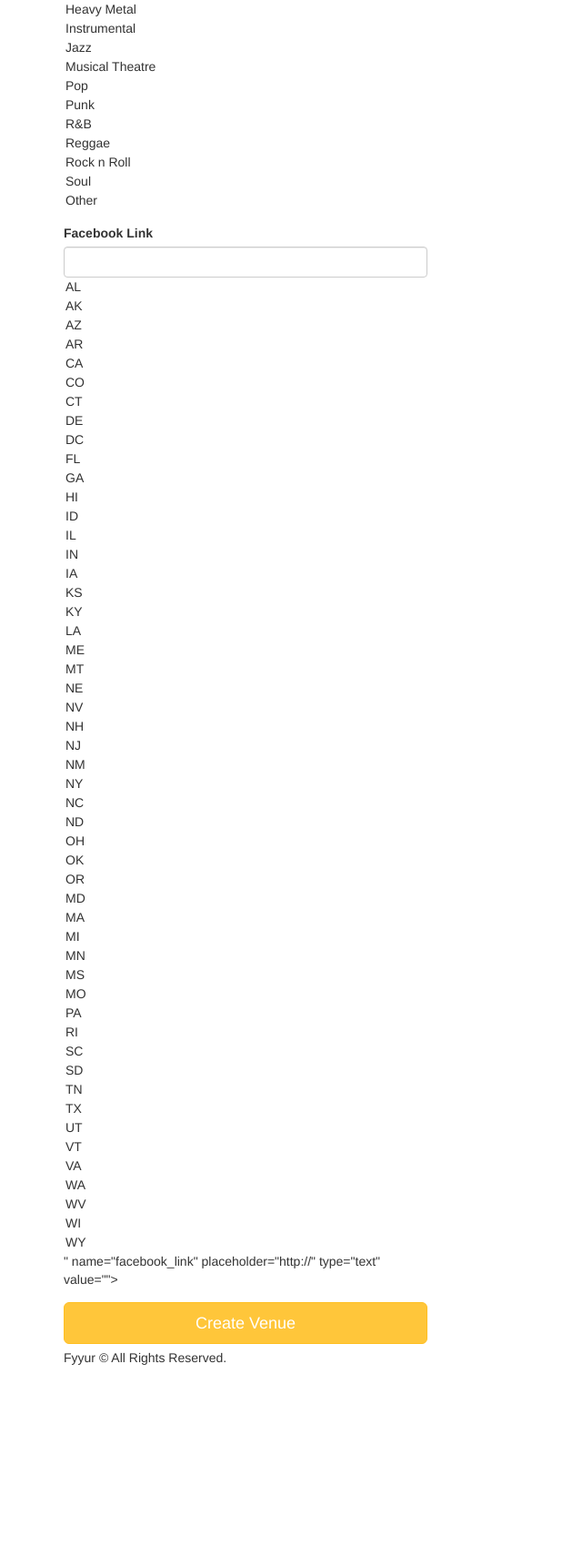
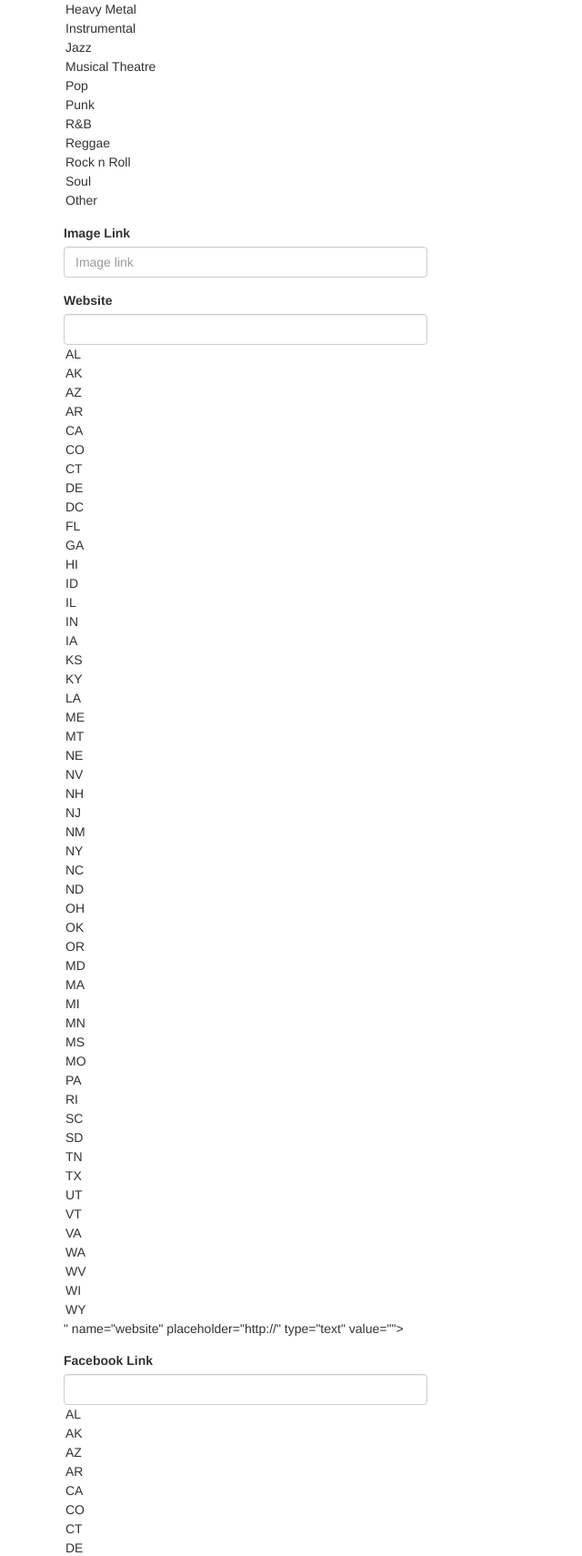
Before and after one commit to arthurarty/fyyur, a Flask app: page /artists/create in a window 1280 px wide. Shown: the part 625-2335 px from the top of the page at 91% size, without its empty margins (0-640 px from the left). Before the commit the page ends 2125 px from the top, so only its background shows below. Run offline with Flask 2, Linux system fonts and the light colour scheme; some libraries are stand-ins or nearby versions.

Commit message:
ft(artist) - Implement add artist.

```diff
--- a/app.py
+++ b/app.py
@@ -254,12 +254,6 @@ def create_venue_submission():
   finally:
     db.session.close()
   # TODO: modify data to be the data object returned from db insertion
-
-  # on successful db insert, flash success
-
-  # TODO: on unsuccessful db insert, flash an error instead.
-  # e.g., flash('An error occurred. Venue ' + data.name + ' could not be listed.')
-  # see: http://flask.pocoo.org/docs/1.0/patterns/flashing/
   return render_template('pages/home.html')
 
 @app.route('/venues/<venue_id>', methods=['DELETE'])
@@ -445,8 +439,21 @@ def create_artist_form():
 
 @app.route('/artists/create', methods=['POST'])
 def create_artist_submission():
-  # called upon submitting the new artist listing form
-  # TODO: insert form data as a new Venue record in the db, instead
+  form_data = request.form
+  artist = Artist()
+  artist.name = form_data.get('name')
+  artist.state = form_data.get('state')
+  artist.city = form_data.get('city')
+  artist.phone = form_data.get('phone')
+  artist.image_link = form_data.get('image_link')
+  artist.genres = form_data.get('genres')
+  artist.facebook_link = form_data.get('facebook_link')
+  artist.website = form_data.get('website')
+  if form_data.get('seeking_venue') == 'y':
+    artist.seeking_venue = True
+  artist.seeking_description = form_data.get('seeking_description')
+  db.session.add(artist)
+  db.session.commit()
   # TODO: modify data to be the data object returned from db insertion
 
   # on successful db insert, flash success
--- a/forms.py
+++ b/forms.py
@@ -225,6 +225,8 @@ class ArtistForm(Form):
     website = StringField(
         'website', validators=[URL()]
     )
-
+    seeking_venue = BooleanField(
+        'seeking_talent')
+    seeking_description = StringField('seeking_description')
 
 # TODO IMPLEMENT NEW ARTIST FORM AND NEW SHOW FORM
--- a/templates/forms/new_artist.html
+++ b/templates/forms/new_artist.html
@@ -29,9 +29,25 @@
         {{ form.genres(class_ = 'form-control', placeholder='Genres, separated by commas', id=form.state, autofocus = true) }}
       </div>
       <div class="form-group">
-          <label for="genres">Facebook Link</label>
-          {{ form.facebook_link(class_ = 'form-control', placeholder='http://', id=form.state, autofocus = true) }}
-        </div>
+        <label for="image_link">Image Link</label>
+        {{ form.image_link(class_ = 'form-control', placeholder='Image link', autofocus = true)}}
+      </div>
+      <div class="form-group">
+        <label for="website">Website</label>
+        {{ form.website(class_ = 'form-control', placeholder='http://', id=form.state, autofocus = true) }}
+      </div>
+      <div class="form-group">
+        <label for="genres">Facebook Link</label>
+        {{ form.facebook_link(class_ = 'form-control', placeholder='http://', id=form.state, autofocus = true) }}
+      </div>
+      <div class="form-group">
+        <label for="seeking_venue">Seeking Talent</label>
+        {{ form.seeking_venue(class_ = 'form-control')}}
+      </div>
+      <div class="form-group">
+        <label for="seeking_description">Seeking Description</label>
+        {{ form.seeking_description(class_ = 'form-control', value = True)}}
+      </div>
       <input type="submit" value="Create Venue" class="btn btn-primary btn-lg btn-block">
     </form>
   </div>
```
